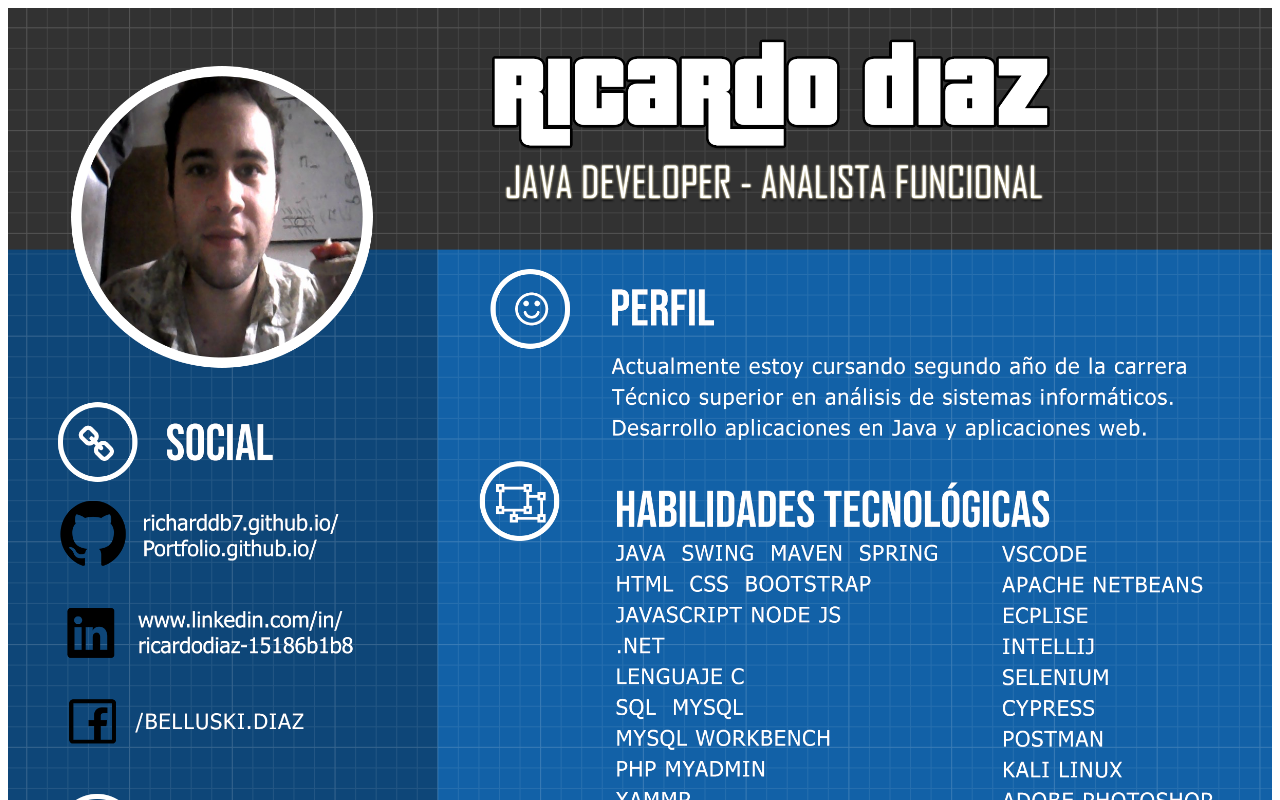
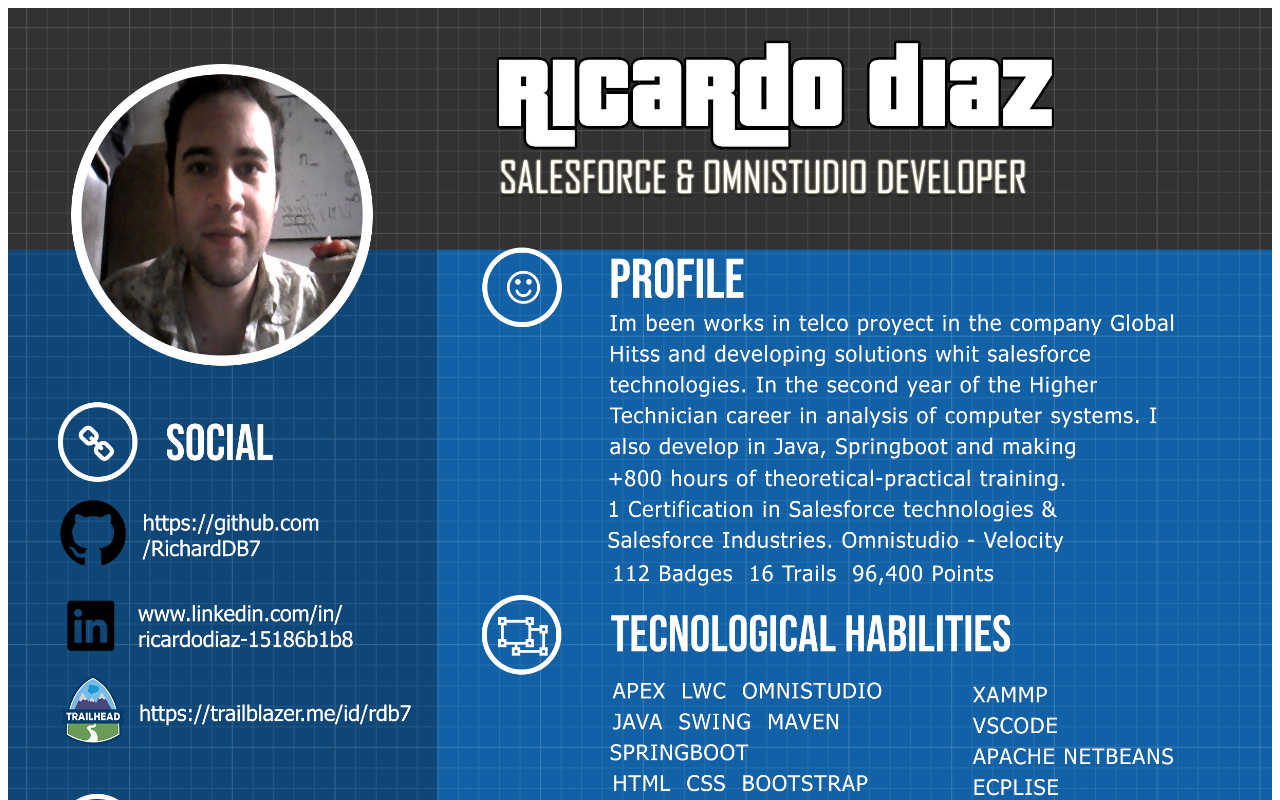
Before and after one commit to RichardDB7/Portfolio.github.io, a website: page cv.html in a window 1280 px wide. Shown: the top 800 px of the page. Drawn offline with Linux system fonts and the light colour scheme.

Commit message:
Update cv.html

```diff
--- a/cv.html
+++ b/cv.html
@@ -7,6 +7,6 @@
     <title>Document</title>
 </head>
 <body>
-    <img src="assets/img/CV-LISTO-IT--19-08-2022.png"width="100%" height="100%" alt="image">
+    <img src="assets/img/CV RICARDO DIAZ.png"width="100%" height="100%" alt="image">
 </body>
 </html>
```
